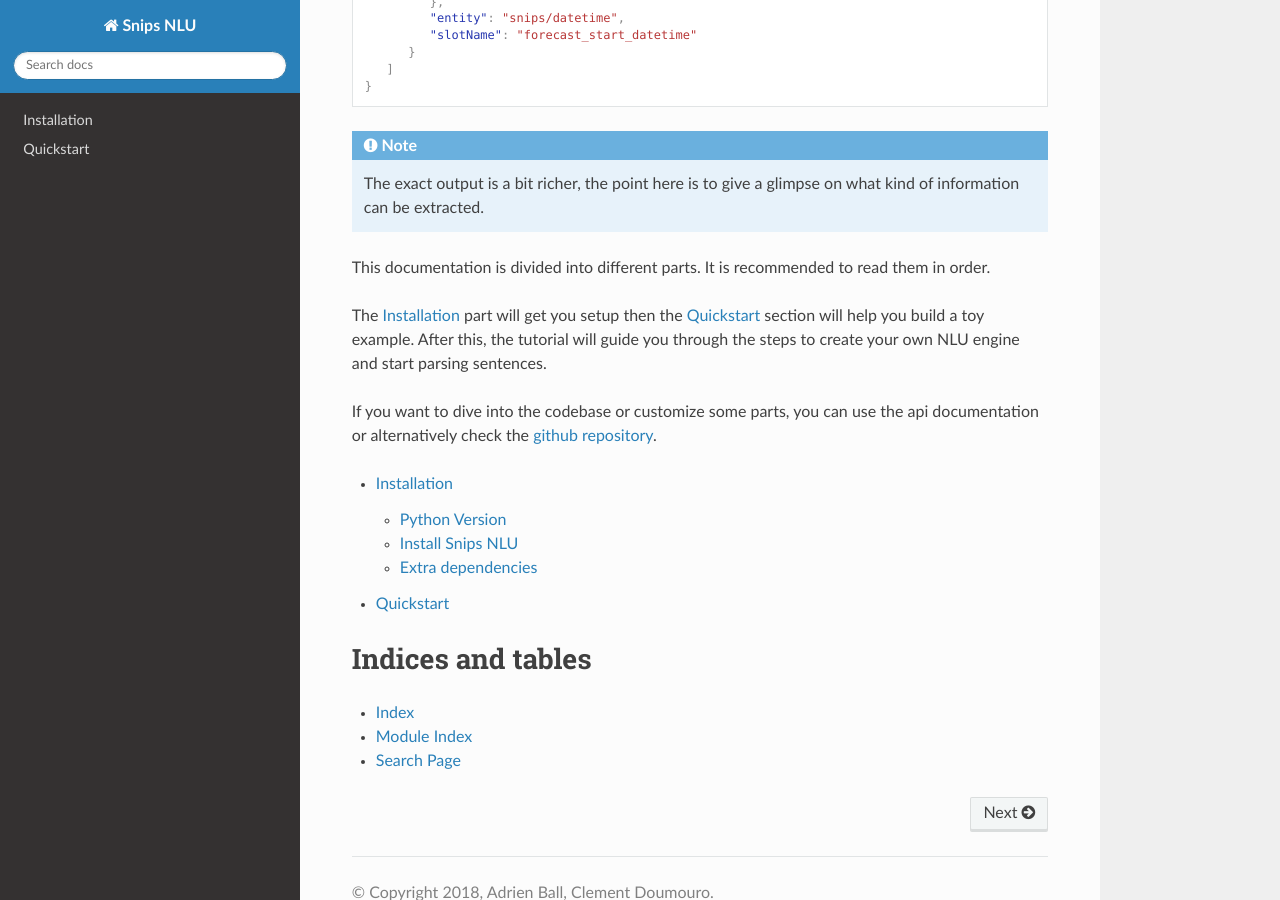
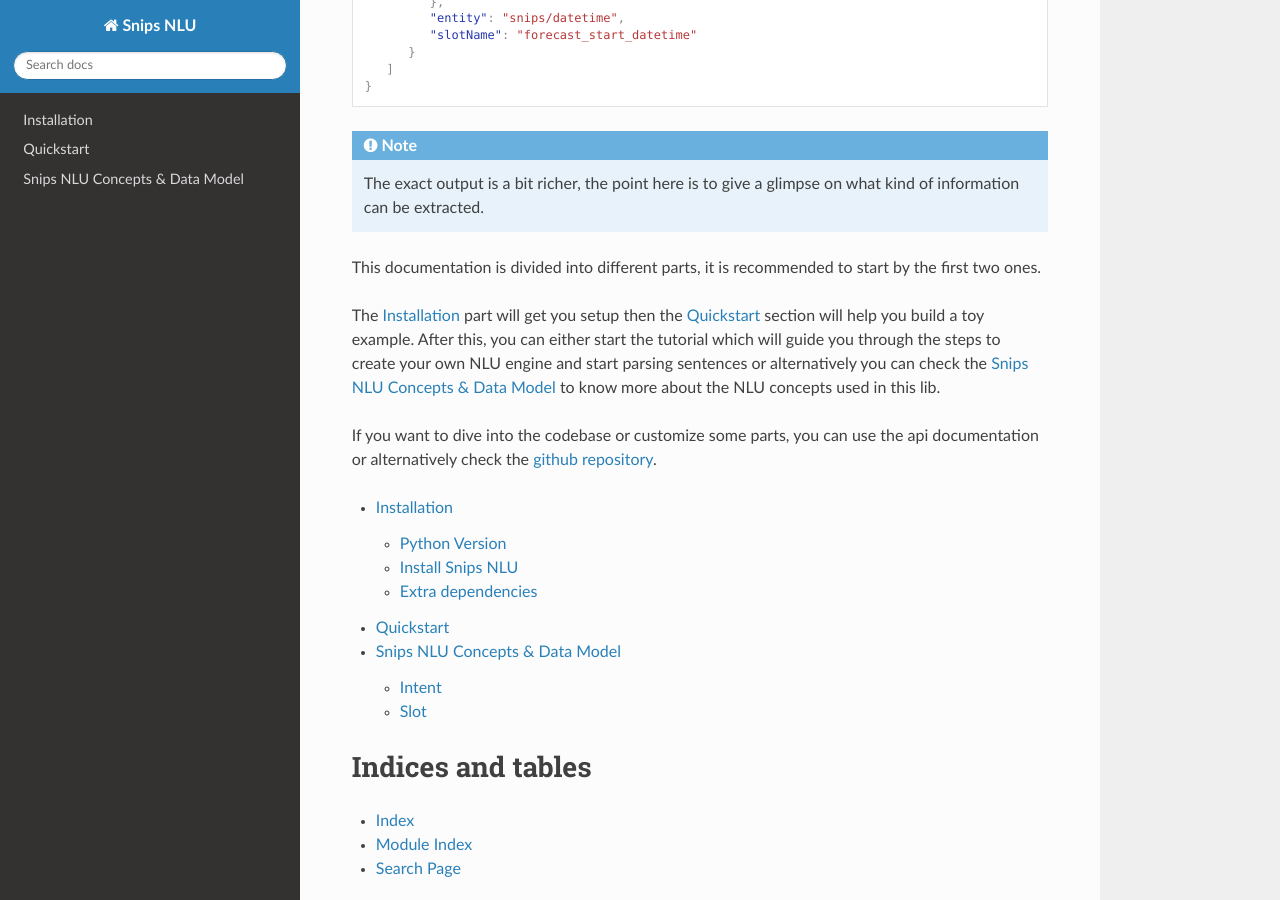
Before and after one commit to snipsco/snips-nlu, a Sphinx documentation site: the page built from docs/source/index.rst, in a window 1280 px wide and 900 px high, scrolled down 714 px. Built offline with Sphinx 7.4.7 and the Read the Docs theme 2.0.0, drawn with Linux system fonts in a browser that asks for light colours; pages that are not in the unit, such as notebooks, are missing from menus; some of the changed lines change nothing that is shown.

Commit message:
Add NLU concepts & data model section

```diff
--- /dev/null
+++ b/docs/source/data_model.rst
@@ -0,0 +1,183 @@
+.. _data_model:
+
+
+Snips NLU Concepts & Data Model
+===============================
+
+This section is meant to explain the concepts and data model that we use to
+represent input and output data.
+
+The main task that this lib performs falls into a category of tasks that are
+called *Information Extraction* tasks. In our case, the task is more
+specifically called *Intent Parsing*. At this point, the output may still not
+be very clear.
+
+The task of parsing intents is actually two folds, as the first step is to
+understand what kind of intent the sentence is about, and the second step is
+to extract the parameters, aka the *slots*, of the sentence.
+
+Intent
+------
+
+In the context of information extraction, an *intent* corresponds to the
+action or intention contained in the user's query, which can be more or less
+explicit.
+
+Lets' consider for instance the following sentences:
+
+.. code-block:: json
+
+    "Turn on the light"
+    "It's too dark in this room, can you fix this?"
+
+They both express the same intent which is **Switch Light On**, but they
+are expressed in two very different ways.
+
+Thus, the first task in intent parsing is to be able to detect the *intent* of
+the sentence, or say differently to classify sentences based on their
+underlying *intent*.
+
+In Snips NLU, this is represented within the parsing output in this way:
+
+.. code-block:: json
+
+    {
+        "intentName": "Switch Light On",
+        "probability": 0.87
+    }
+
+So you have an additional information which is the probability that the
+extracted intent correspond to the actual one.
+
+Slot
+----
+
+The second part of the task, once the intent is known, is to extract the
+parameters that may be contained in the sentence. We called them *slots*.
+
+For example, let's consider this sentence:
+
+.. code-block:: json
+
+    "Turn on the light in the kitchen"
+
+As before the intent is **Switch Light On**, however there is now an
+additional piece of information which is contained in the word **kitchen**.
+
+This intent contains one slot, which is the *room* in which the light is to be
+turned on.
+
+Let's consider another example:
+
+.. code-block:: json
+
+    "Find me a flight from Paris to Tokyo"
+
+Here the intent would be **Search Flight**, and now there are two slots in the
+sentence being contained in ``"Paris"`` and ``"Tokyo"``. These two values are
+of the same type as they both correspond to a **location** however they have
+different roles, as Paris is the **departure** and Tokyo is the **arrival**.
+
+In this context, we call **location** a *slot type* (or *entity*) and
+**departure** and **arrival** are *slot names*.
+
+.. note::
+
+    We may refer equally to *slot type* or *entity* to describe the same
+    concept
+
+----------------------
+Slot type VS slot name
+----------------------
+
+A slot type or entity is to NLU what a type is to coding. It describes the
+nature of the value. In a piece of code, multiple variables can be of the same
+type while having different purposes, usually transcribed in their name. All
+variables of a same type will have some common characteristics, for instance
+they have the same methods, they may be comparable etc.
+
+In information extraction, a slot type corresponds to a class of values that
+fall into the same category. In our previous example, the **location** slot
+type corresponds to all values that correspond to a place, a city, a country or
+anything that can be located.
+
+The slot name can be thought as the *role* played by the entity in the
+sentence.
+
+
+In Snips NLU, extracted slots are represented within the output in this way:
+
+.. code-block:: json
+
+    [
+      {
+        "rawValue": "Paris",
+        "value": {
+          "kind": "Custom",
+          "value": "Paris"
+        },
+        "entity": "location",
+        "slotName": "departure",
+        "range": {
+          "start": 28,
+          "end": 41
+        }
+      },
+      {
+        "rawValue": "Tokyo",
+        "value": {
+          "kind": "Custom",
+          "value": "Tokyo"
+        },
+        "entity": "location",
+        "slotName": "arrival",
+        "range": {
+          "start": 28,
+          "end": 41
+        }
+      }
+    ]
+
+-------------------------------
+Builtin Entities and resolution
+-------------------------------
+
+Snips NLU actually goes a bit further than simply extracting slots, let's
+illustrate this with another example:
+
+.. code-block:: json
+
+    "What will be the weather tomorrow at 10am?"
+
+This sentence contains a slot, ``"tomorrow at 10am"``, which is a datetime.
+Here is how the slot extracted by Snips NLU would look like in this case:
+
+.. code-block:: json
+
+    {
+      "rawValue": "tomorrow at 10am",
+      "value": {
+        "kind": "InstantTime",
+        "value": "2018-02-10 10:00:00 +00:00",
+        "grain": "Hour",
+        "precision": "Exact"
+      },
+      "range": {
+        "start": 20,
+        "end": 36
+      },
+      "entity": "snips/datetime",
+      "slotName": "weather_date"
+    }
+
+As you can see, the ``"value"`` field here contains more information than in
+the previous example. This is because the entity used here,
+``"snips/datetime"``, is what we call a **builtin entity**.
+
+Snips NLU supports multiple builtin entities that are typically strongly typed
+entities such as date, temperatures, numbers etc, and for which a specific
+extractor is available.
+
+These entities have special labels starting with ``"snips/"`` and making use
+of them when appropriate will not only give better results, but it will also
+provide some *entity resolution* such as an ISO format for a date.
--- a/docs/source/index.rst
+++ b/docs/source/index.rst
@@ -46,13 +46,15 @@
    The exact output is a bit richer, the point here is to give a glimpse on
    what kind of information can be extracted.
 
-This documentation is divided into different parts. It is recommended to read
-them in order.
+This documentation is divided into different parts, it is recommended to
+start by the first two ones.
 
 The :ref:`installation` part will get you setup then the :ref:`quickstart`
 section will help you build a toy example.
-After this, the :ref:`tutorial` will guide you through the steps to create
-your own NLU engine and start parsing sentences.
+After this, you can either start the :ref:`tutorial` which will guide you
+through the steps to create your own NLU engine and start parsing sentences or
+alternatively you can check the :ref:`data_model` to know more about the NLU
+concepts used in this lib.
 
 If you want to dive into the codebase or customize some parts, you can use
 the :ref:`api` documentation or alternatively check the `github repository`_.
@@ -63,6 +65,7 @@
    installation
    quickstart
    tutorial
+   data_model
    api
 
 
```
